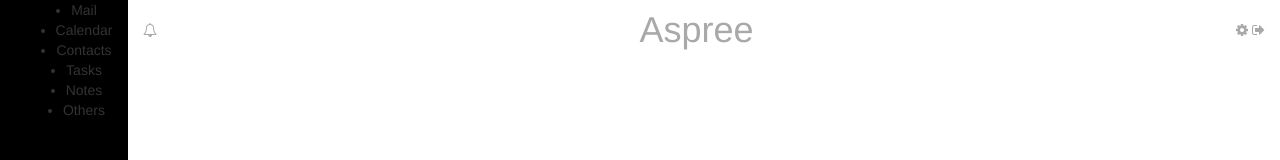
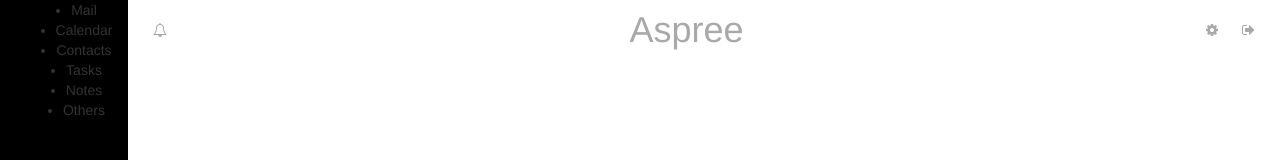
Before and after one commit to seena94/aspree, a website: page index.html in a window 1280 px wide. Shown: the top 160 px of the page. Drawn offline with nearby package versions, Linux system fonts and the light colour scheme.

Commit message:
font icons styled

```diff
--- a/scss/style.scss
+++ b/scss/style.scss
@@ -51,6 +51,10 @@ h2 {
 		flex: 0 2 auto;
 		color: #a9a9a9;
 	}
+
+	.fa {
+		padding:10px;
+	}
 }
 
 .footer-section {
```
Also changed, not shown: css/style.css.
